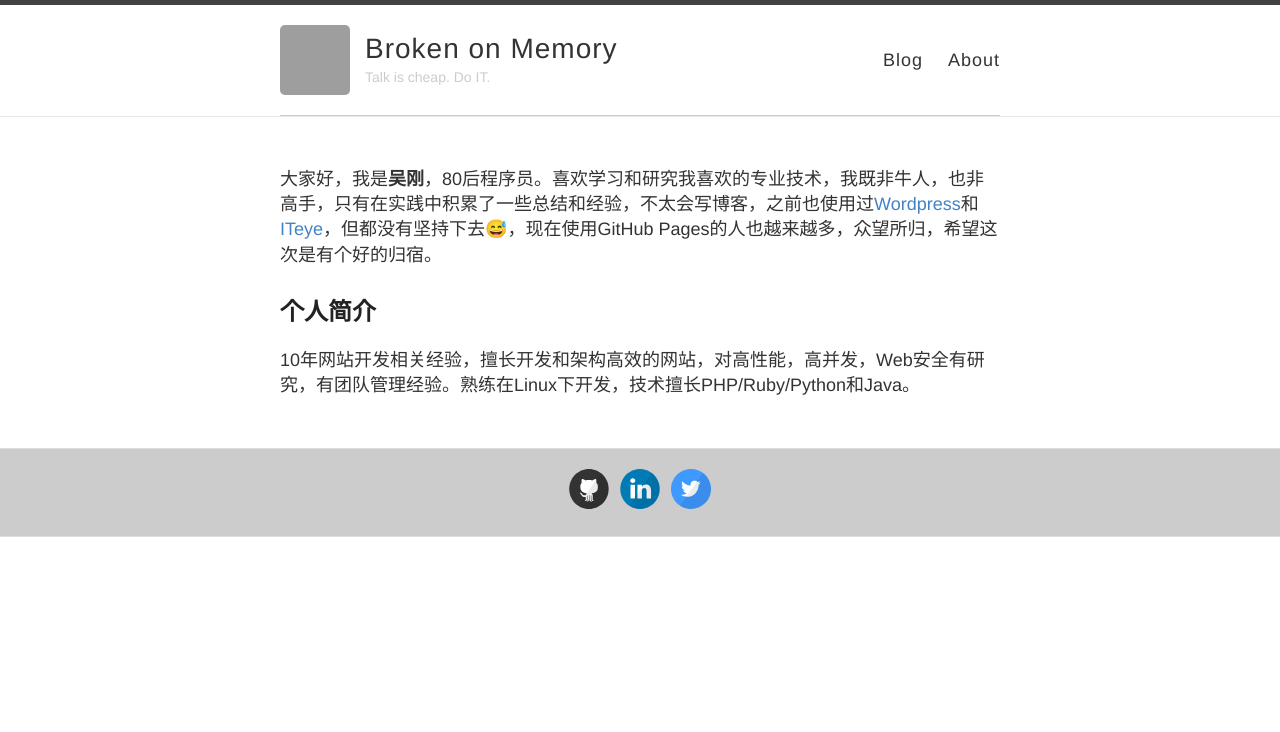
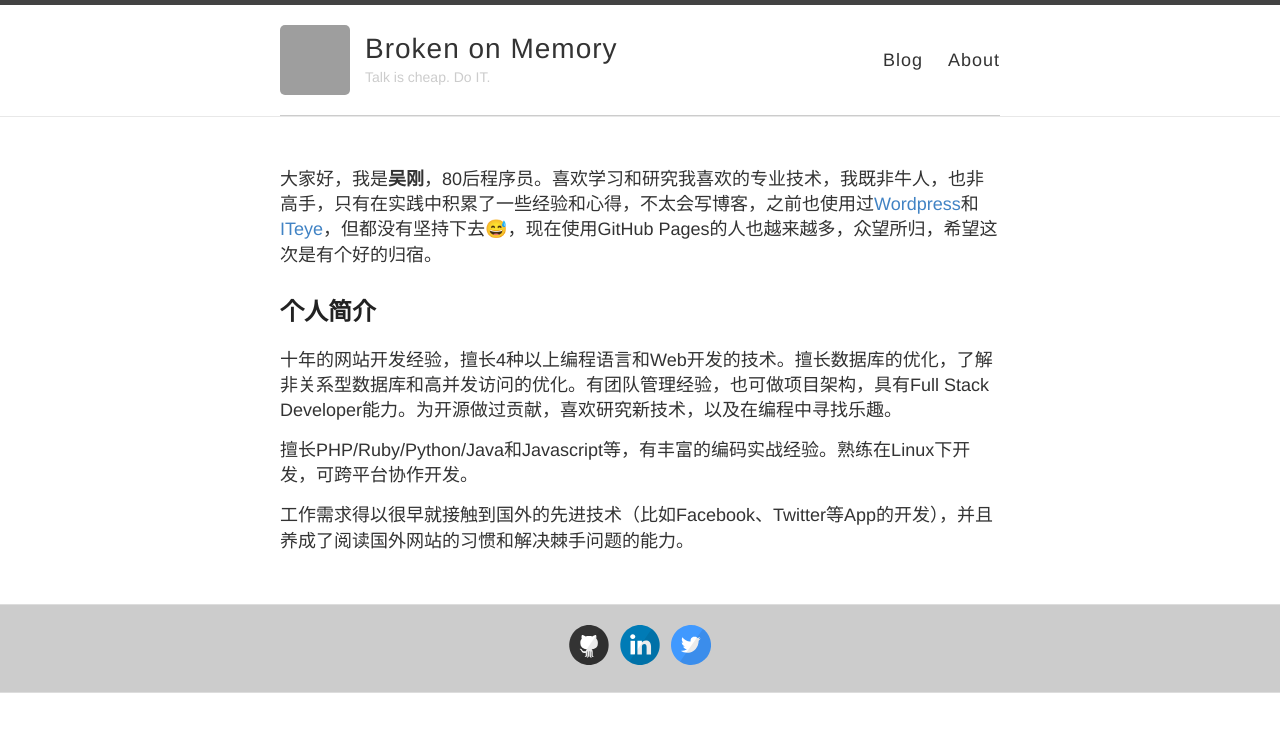
Before and after one commit to gokure/gokure.github.io, a Jekyll site: the page built from about.md, in a window 1280 px wide. Shown: the top 732 px of the page. Built offline with Jekyll 4.4.1, drawn with Linux system fonts in a browser that asks for light colours; emoji names are drawn with the system emoji font; Markdown is read by kramdown in place of the engine named in the settings; grey boxes are pictures that could not be loaded.

Commit message:
Updates about page.

```diff
--- a/about.md
+++ b/about.md
@@ -3,8 +3,16 @@ layout: page
 permalink: /about/
 ---
 
-大家好，我是**吴刚**，80后程序员。喜欢学习和研究我喜欢的专业技术，我既非牛人，也非高手，只有在实践中积累了一些总结和经验，不太会写博客，之前也使用过[Wordpress](http://gokure.wordpress.com/)和[ITeye](http://ggtalk.iteye.com/)，但都没有坚持下去:sweat_smile:，现在使用GitHub Pages的人也越来越多，众望所归，希望这次是有个好的归宿。
+大家好，我是**吴刚**，80后程序员。喜欢学习和研究我喜欢的专业技术，我既非牛人，也非高手，只有在实践中积累了一些经验和心得，不太会写博客，之前也使用过[Wordpress][]和[ITeye][]，但都没有坚持下去:sweat_smile:，现在使用GitHub Pages的人也越来越多，众望所归，希望这次是有个好的归宿。
 
-## 个人简介
+个人简介
+-------
 
-10年网站开发相关经验，擅长开发和架构高效的网站，对高性能，高并发，Web安全有研究，有团队管理经验。熟练在Linux下开发，技术擅长PHP/Ruby/Python和Java。
+十年的网站开发经验，擅长4种以上编程语言和Web开发的技术。擅长数据库的优化，了解非关系型数据库和高并发访问的优化。有团队管理经验，也可做项目架构，具有Full Stack Developer能力。为开源做过贡献，喜欢研究新技术，以及在编程中寻找乐趣。
+
+擅长PHP/Ruby/Python/Java和Javascript等，有丰富的编码实战经验。熟练在Linux下开发，可跨平台协作开发。
+
+工作需求得以很早就接触到国外的先进技术（比如Facebook、Twitter等App的开发），并且养成了阅读国外网站的习惯和解决棘手问题的能力。
+
+[ITeye]:     http://ggtalk.iteye.com/
+[Wordpress]: http://gokure.wordpress.com/
```
